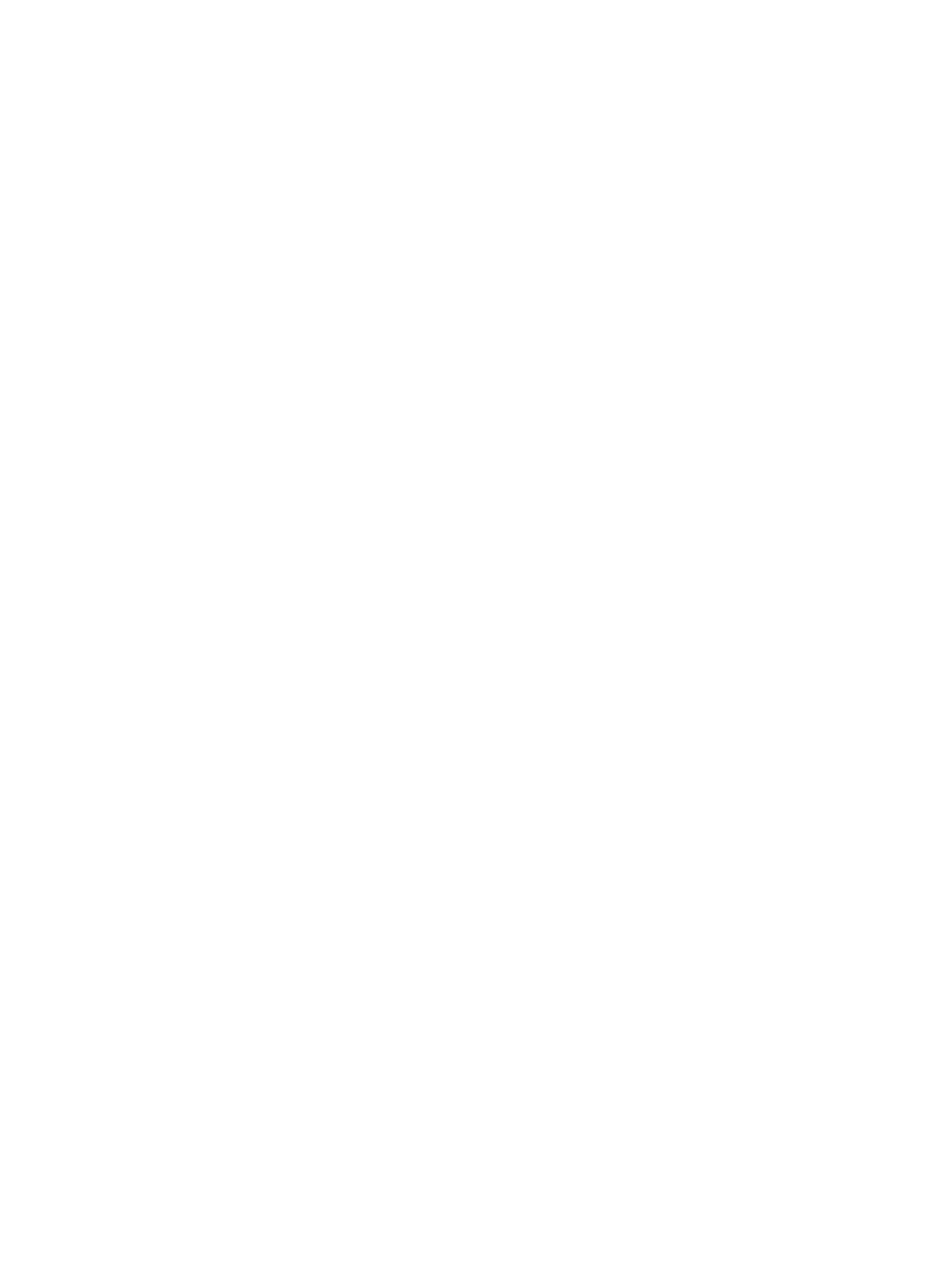
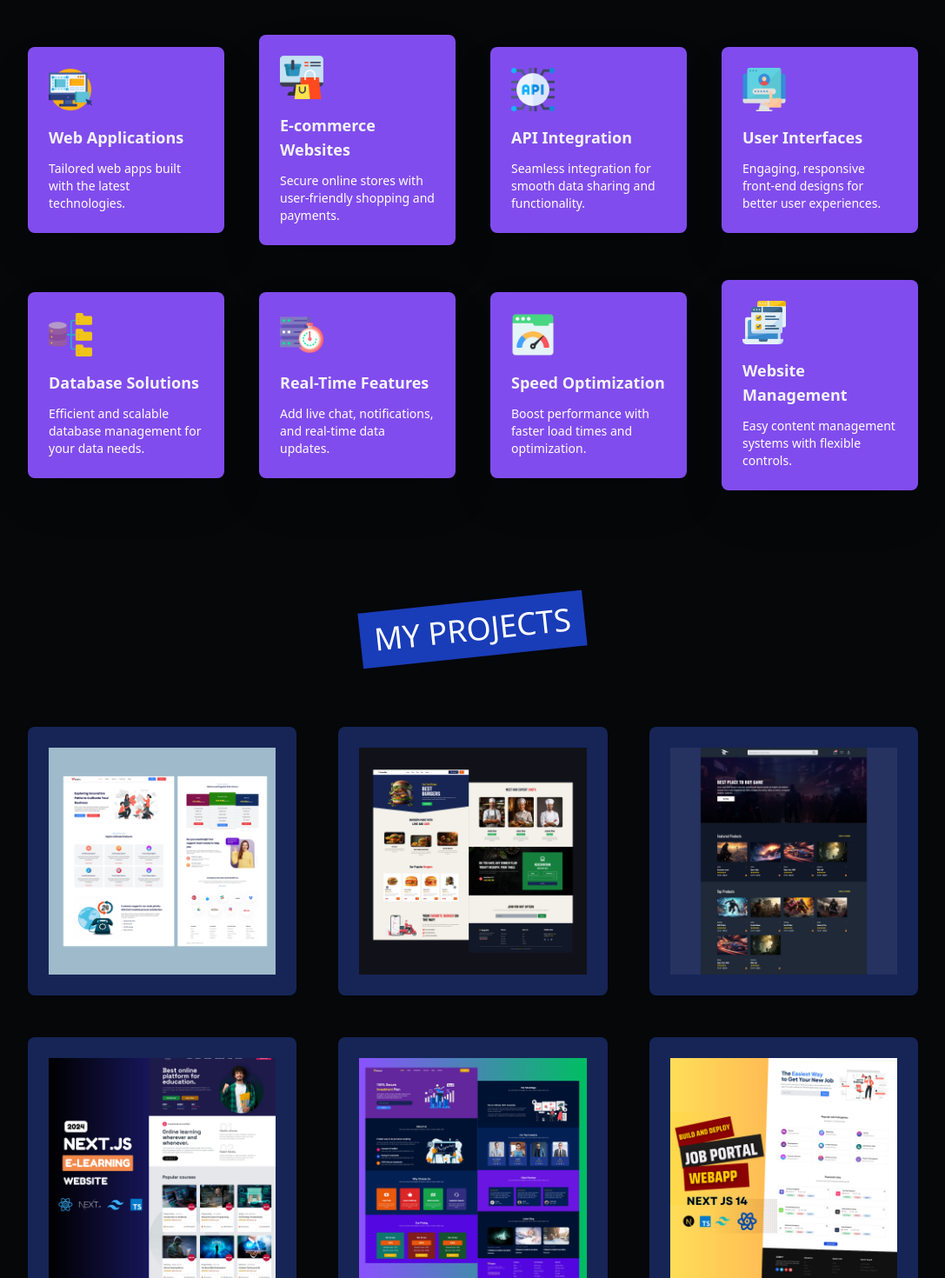
Before and after one commit to miruuw/profile-app, a Next.js app: page / in a window 1280 px wide. Shown: the part 1740-3210 px from the top of the page at 87% size, without its empty margins (96-1183 px from the left). Before the commit the page ends 1572 px from the top, so only its background shows below. Built offline with nearby package versions, Linux system fonts and the light colour scheme.

Commit message:
service and projects done

```diff
--- a/components/Home/Home.tsx
+++ b/components/Home/Home.tsx
@@ -1,12 +1,16 @@
 import React from 'react'
 import Hero from './Hero/Hero'
 import About from './About/About'
+import Services from './Services/Services'
+import Project from './Project/Project'
 
 const Home = () => {
   return (
     <div className='overflow-hidden'>
       <Hero />
       <About />
+      <Services/>
+      <Project/>
       {/* <Navbar /> */}
       {/* <About /> */}
       {/* <Skills /> */}
--- /dev/null
+++ b/components/Home/Project/Project.tsx
@@ -0,0 +1,31 @@
+import SectionHeading from '@/components/Helper/SectionHeading'
+import { projectData } from '@/Data/data'
+import Image from 'next/image'
+import Link from 'next/link'
+import React from 'react'
+
+const Project = () => {
+  return (
+    <div className='pt-16 pb-16 bg-[#050709]'>
+       <SectionHeading>My Projects</SectionHeading>
+       <div className='w-[80%] mx-auto mt-20 grid grid-cols-1 md:grid-cols-2 lg:grid-cols-3 gap-12 items-center'>
+        {projectData.map((project)=>{
+            return (
+            <div
+            key={project.id} className='bg-blue-950 p-6 rounded-lg hover:scale-105 transition-all duration-300'>
+                <Link href={project.url} target='_blank'>
+                    <Image
+                    src={project.image} alt='project'
+                    width={300}
+                    height={200}
+                    className='w-full'/>
+                </Link>
+            </div>
+            );
+        })}
+       </div>
+    </div>
+  )
+}
+
+export default Project
--- /dev/null
+++ b/components/Home/Services/ServiceCard.tsx
@@ -0,0 +1,31 @@
+"use client";
+import React, { use } from 'react'
+import Tilt from 'react-parallax-tilt'
+import Image from 'next/image'
+type Props = {
+    service: {
+        id: number
+        title: string
+        description: string
+        icon: string
+    }
+}
+
+const ServiceCard = ({service}: Props) => {
+    console.log(service);
+
+  return (
+    <Tilt className='shadow-2xl p-6 rounded-lg bg-[#814ced]'>
+        <Image
+            src={`${service.icon}`}
+            alt={service.title}
+            width={50}
+            height={50}
+        />
+        <h1 className='mt-4 text-lg font-bold text-gray-100'>{service.title}</h1>
+        <p className='mt-3 text-sm text-white text-opacity-80'>{service.description}</p>
+    </Tilt>
+  )
+}
+
+export default ServiceCard
--- /dev/null
+++ b/components/Home/Services/Services.tsx
@@ -0,0 +1,21 @@
+import React from 'react'
+import SectionHeading from '@/components/Helper/SectionHeading'
+import { servicesData } from '@/Data/data'
+import ServiceCard from './ServiceCard'
+
+const Services = () => {
+  return (
+    <div className="pt-16 pb-16 bg-[#050709]">
+      <SectionHeading>My Services</SectionHeading>
+      <div className="grid grid-cols-1 sm:grid-cols-2 lg:grid-cols-3 xl:grid-cols-4 gap-10 w-[80%] mx-auto items-center mt-20">
+        {servicesData.map((service) => (
+          <div key={service.id}>
+            <ServiceCard service={service} />
+          </div>
+        ))}
+      </div>
+    </div>
+  )
+}
+
+export default Services
--- a/package.json
+++ b/package.json
@@ -12,7 +12,8 @@
     "next": "15.3.1",
     "react": "^19.0.0",
     "react-dom": "^19.0.0",
-    "react-icons": "^5.5.0"
+    "react-icons": "^5.5.0",
+    "react-parallax-tilt": "^1.7.294"
   },
   "devDependencies": {
     "@eslint/eslintrc": "^3",
```
Also changed, not shown: 1 other file (tests, documents, lock files or other folders).
